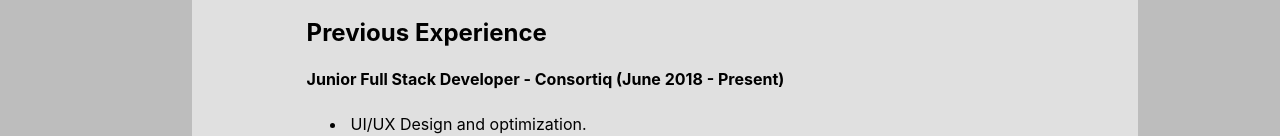
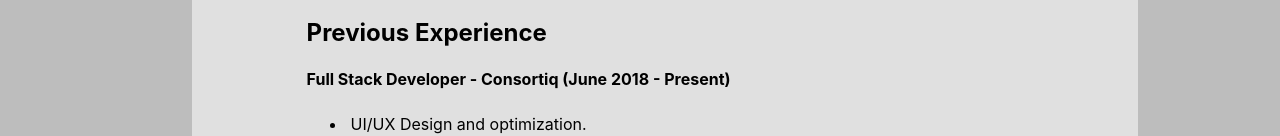
Before and after one commit to ajbosley/gatsby-blog, a Gatsby site: page /resume in a window 1280 px wide. Shown: the part 668-804 px from the top of the page. Built offline with nearby package versions, Linux system fonts and the light colour scheme; Gatsby itself is replaced by a stand-in of ours.

Commit message:
remove juniour

```diff
--- a/src/pages/resume.js
+++ b/src/pages/resume.js
@@ -58,7 +58,7 @@ class Resume extends React.Component {
             <h2>Previous Experience</h2>
 
             <h4>
-              Junior Full Stack Developer - Consortiq (June 2018 - Present){" "}
+              Full Stack Developer - Consortiq (June 2018 - Present){" "}
             </h4>
             <ul>
               <li>UI/UX Design and optimization.</li>
```
